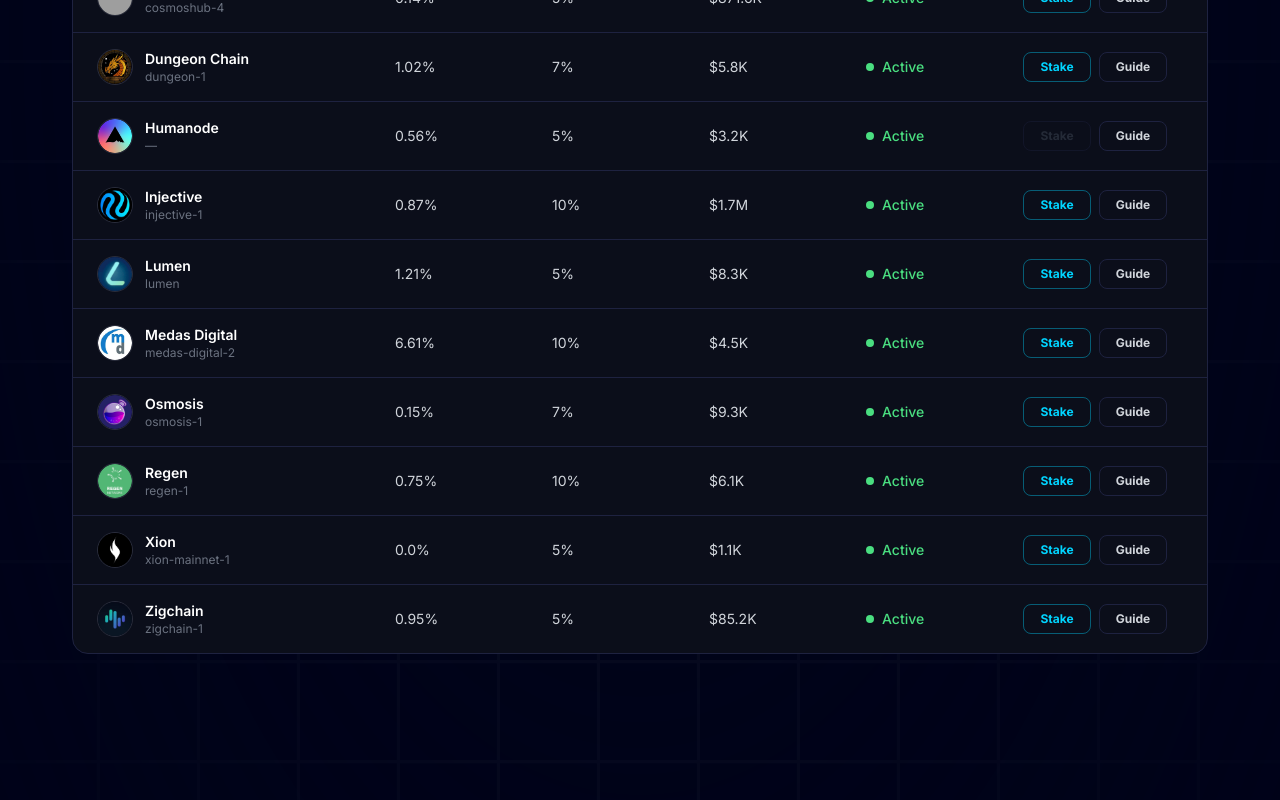
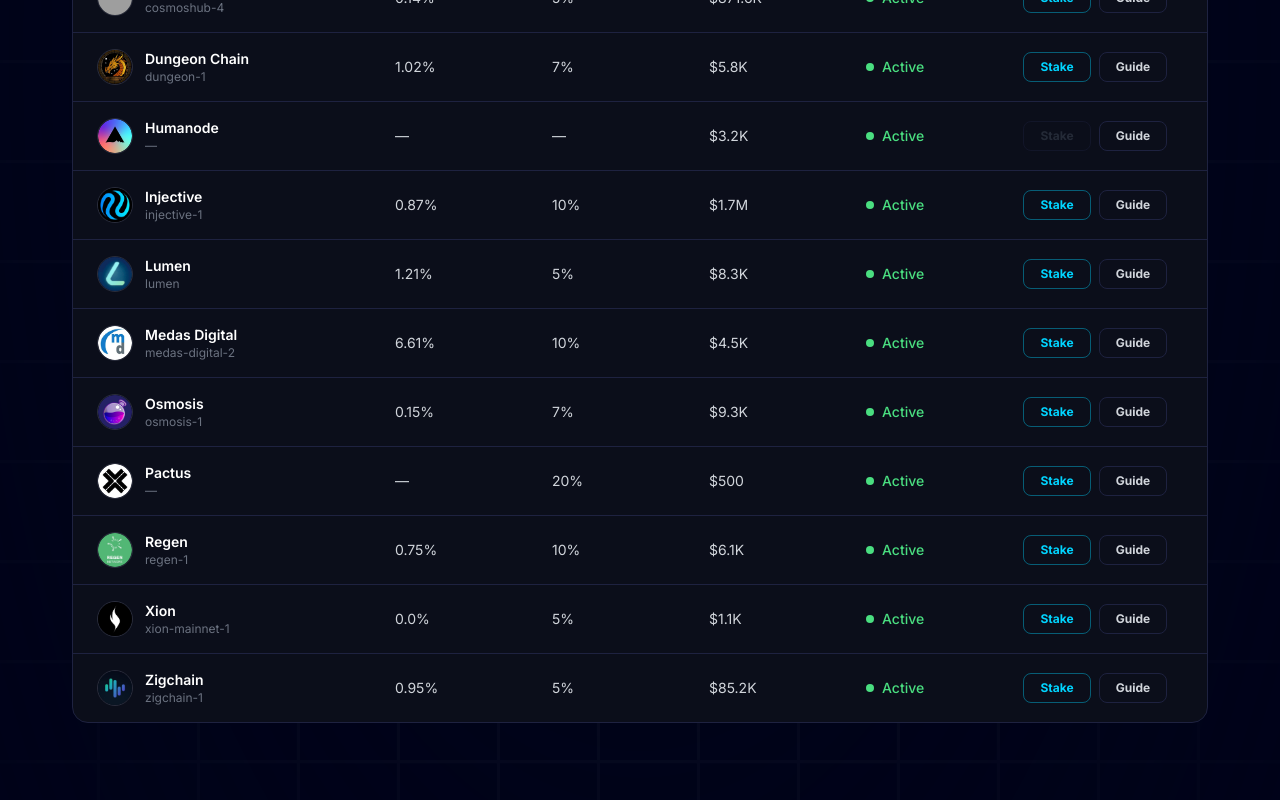
Before and after one commit to ryzwan29/node-portfolio-v2, a Next.js app: page /network in a window 1280 px wide. Shown: the part 1140-1940 px from the top of the page. Built offline with nearby package versions, Linux system fonts and the light colour scheme; grey boxes are pictures that could not be loaded.

Commit message:
feat: add new network

```diff
--- a/data/index.ts
+++ b/data/index.ts
@@ -339,8 +339,8 @@
     title: "Humanode",
     chainId: "—",
     iconLists: ["/humanode-icon.png"],
-    commission: "5%",
-    votingPower: "0.56%",
+    commission: "—",
+    votingPower: "—",
     tvl: "$3.2K",
     stake: "#",
     docs: "https://docs.rydone.xyz/mainnet/humanode"
@@ -487,6 +487,17 @@
     tvl: "$278.9K",
     stake: "https://explorer.rydone.xyz/axelar-mainnet/staking",
     docs: "https://docs.rydone.xyz/mainnet/axelar"
+  },
+  {
+    id: 17,
+    title: "Pactus",
+    chainId: "—",
+    iconLists: ["/axelar.png"],
+    commission: "20%",
+    votingPower: "—",
+    tvl: "$500",
+    stake: "https://pactusscan.com/hub/pc1rjevh8ldymejhm0wnzqmq6t7qc8q2qdtka06r7z",
+    docs: "https://docs.rydone.xyz/mainnet/pactus"
   },
 ];
 
```
Also changed, not shown: public/pactus.svg (added).
